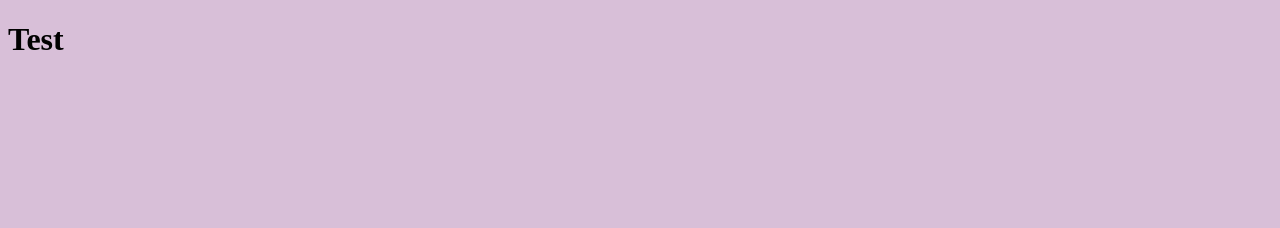
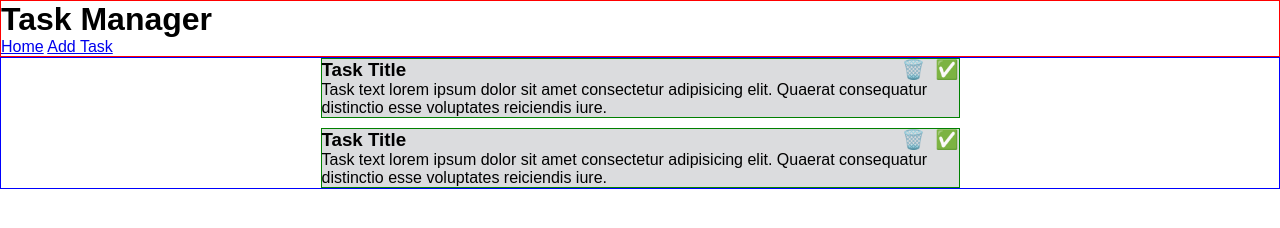
Before and after one commit to alexandroivaldez/fullstack-taskmanager, a website: page public/index.html in a window 1280 px wide. Drawn offline with nearby package versions, Linux system fonts and the light colour scheme.

Commit message:
Added basic frontend

```diff
--- a/public/index.css
+++ b/public/index.css
@@ -1,3 +1,45 @@
-body {
-    background-color: thistle;
+* {
+    margin: 0;
+    padding: 0;
+    box-sizing: border-box;
+    font-family: Arial, Helvetica, sans-serif;
 }
+
+header {
+    border: 1px solid red;
+}
+
+.task-container {
+    border: 1px solid blue;
+    display: flex;
+    align-items: center;
+    flex-direction: column;
+    gap: 10px;
+    width: 100%;
+}
+
+.task-card {
+    border: 1px solid green;
+    width: 50%;
+    background-color: rgb(219, 220, 222);
+}
+
+.task-header {
+    display: flex;
+    justify-content: space-between;
+    align-items: center;
+}
+
+.task-options {
+    display: flex;
+    gap: 10px;
+}
+
+form {
+    border: 1px solid orange;
+    display: flex;
+    flex-direction: column;
+    align-items: center;
+    gap: 4px;
+    margin: 8px;
+}
--- a/public/index.html
+++ b/public/index.html
@@ -7,7 +7,39 @@
     <title>Home</title>
 </head>
 <body>
-    <h1>Test</h1>
+    <header>
+        <h1>Task Manager</h1>
+        <nav>
+            <a href="index.html">Home</a>
+            <a href="addTask.html">Add Task</a>
+        </nav>
+    </header>
+    <div class="task-container">
+        <div class="task-card">
+            <div class="task-header">
+                <h3>Task Title</h3>
+                <div class="task-options">
+                    <h3>🗑️</h3>
+                    <h3>✅</h3>
+                </div>
+            </div>
+            <p>
+                Task text lorem ipsum dolor sit amet consectetur adipisicing elit. Quaerat consequatur distinctio esse voluptates reiciendis iure.
+            </p>
+        </div>
+        <div class="task-card">
+            <div class="task-header">
+                <h3>Task Title</h3>
+                <div class="task-options">
+                    <h3>🗑️</h3>
+                    <h3>✅</h3>
+                </div>
+            </div>
+            <p>
+                Task text lorem ipsum dolor sit amet consectetur adipisicing elit. Quaerat consequatur distinctio esse voluptates reiciendis iure.
+            </p>
+        </div>
+    </div>
     <script src="../node_modules/axios/dist/axios.min.js"></script>
     <script src="index.js"></script>
 </body>
--- a/public/index.js
+++ /dev/null
@@ -1 +0,0 @@
-alert('test!');
```
Also changed, not shown: public/addTask.html (added, +25 -0 lines), public/addTask.js (added, +15 -0 lines).
